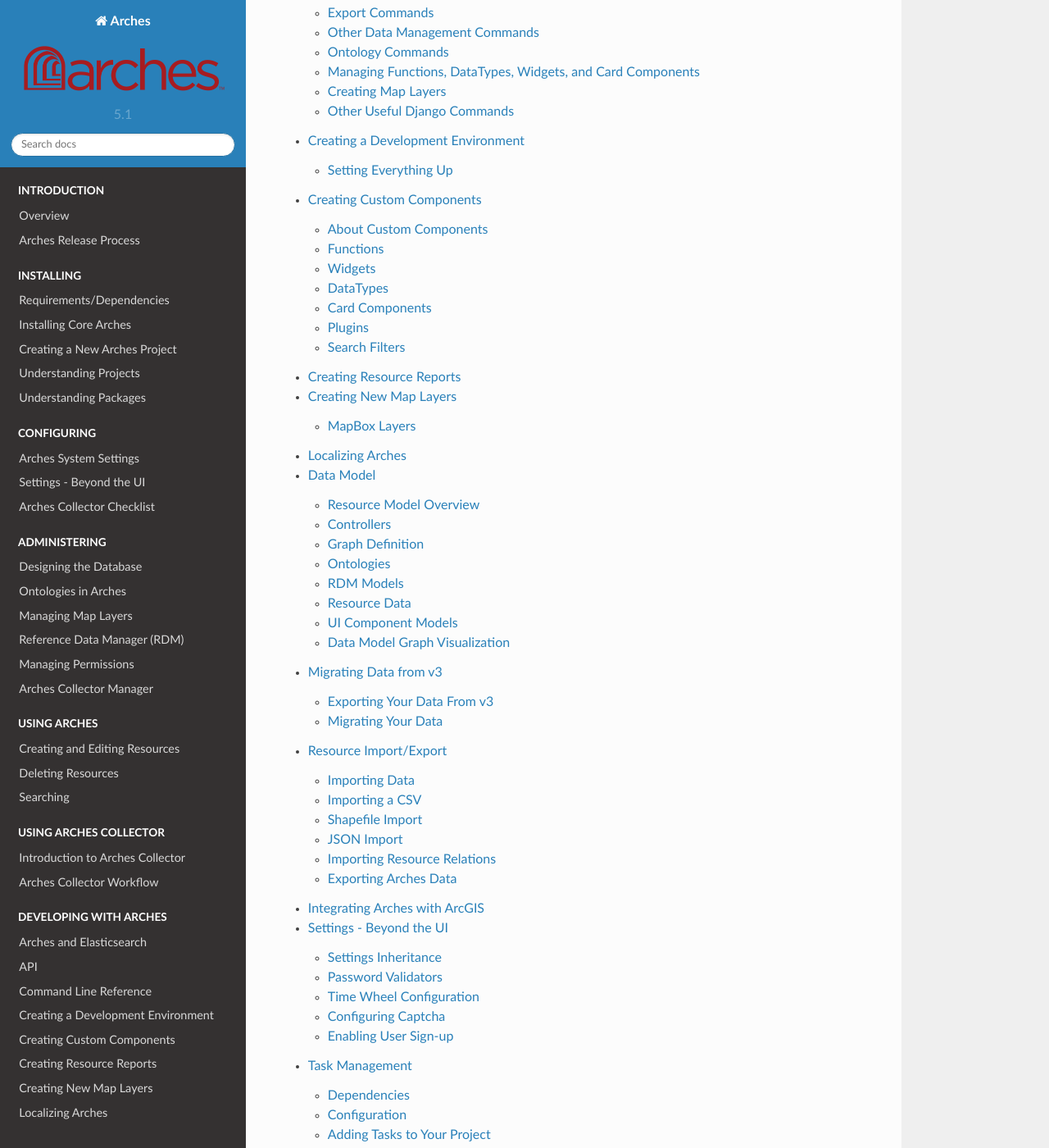
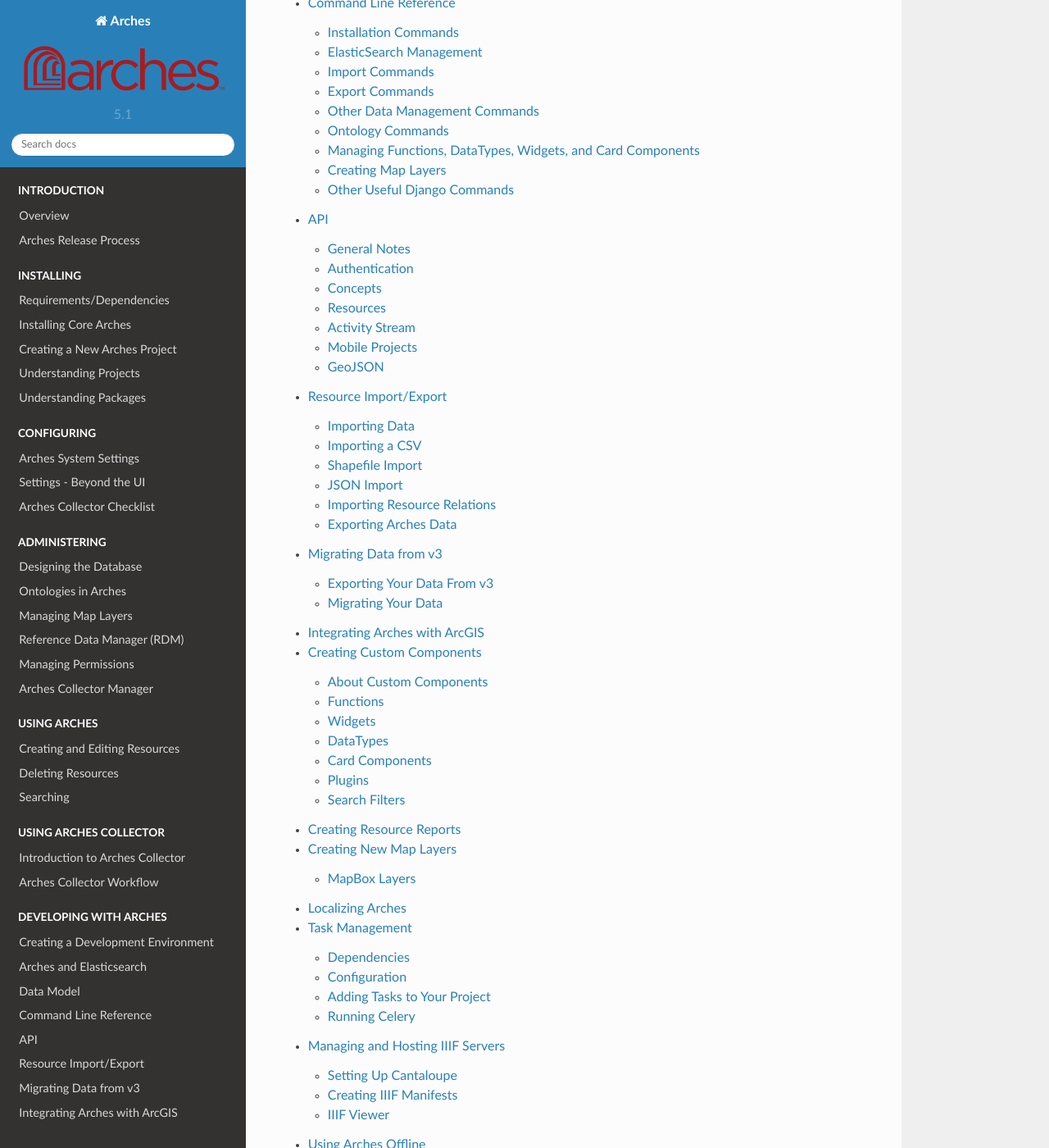
Before and after one commit to archesproject/arches-docs, a Sphinx documentation site: the page built from docs/index.txt, in a window 1280 px wide and 1400 px high, scrolled down 3444 px. Shown: the whole window at 82% size. Built offline with Sphinx 7.4.7 and the Read the Docs theme 2.0.0, drawn with Linux system fonts in a browser that asks for light colours; some of the changed text lies outside the part shown.

Commit message:
reorder content in Developing with Arches section

```diff
--- a/docs/index.txt
+++ b/docs/index.txt
@@ -54,19 +54,21 @@
     :caption: Developing With Arches
     :maxdepth: 2
 
+    creating-a-development-environment
     arches-and-elasticsearch
+    data-model
+    command-line-reference
+
     api
-    command-line-reference
-    creating-a-development-environment
-    functions-widgets-datatypes
+    import-export
+    v3-migration
+    integrating-arches-with-arcgis
+
+    creating-custom-components
     creating-resource-reports
     creating-new-map-layers
+
     localizing-arches
-    data-model
-    v3-to-v4-migration
-    import-export
-    integrating-arches-with-arcgis
-    settings-beyond-the-ui
     task-management
     managing-and-hosting-iiif
     using-arches-offline
```
Also changed, not shown: docs/creating-custom-components.txt (renamed from docs/functions-widgets-datatypes.txt), docs/v3-migration.txt (renamed from docs/v3-to-v4-migration.txt).
